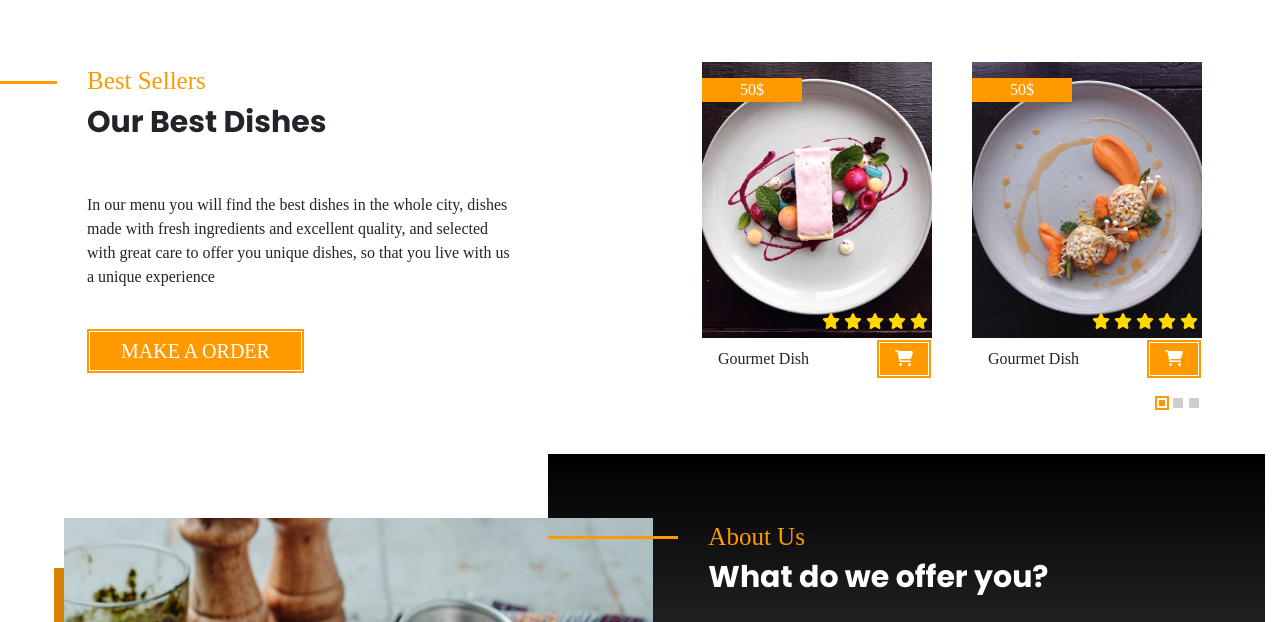
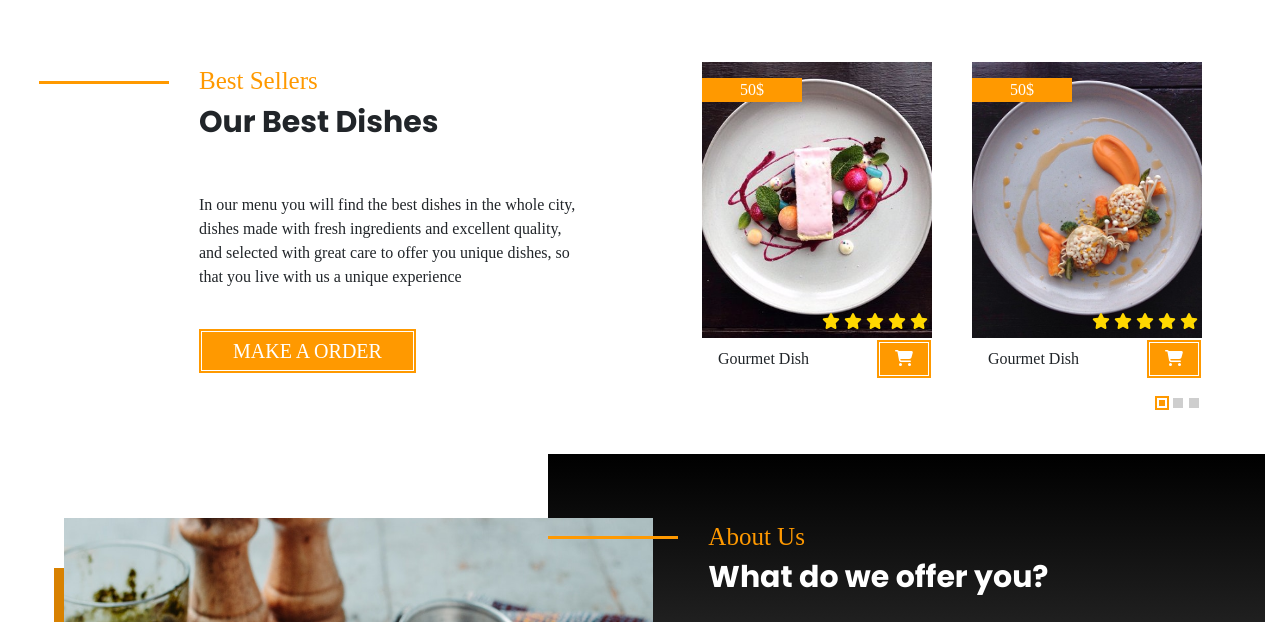
Before and after one commit to hetziel/Bootcamp-strive, a plain HTML site: page index.html in a window 1280 px wide. Shown: the part 802-1424 px from the top of the page. Drawn offline with nearby package versions, Linux system fonts and the light colour scheme; a web font is replaced by a local one.

Commit message:
Correcion alineacion cards

```diff
--- a/assets/css/section-best-sellers.css
+++ b/assets/css/section-best-sellers.css
@@ -82,6 +82,11 @@
 
 }
 
+.app-container {
+    padding-right: 15px;
+    padding-left: 15px;
+}
+
 @media (max-width: 767px) {
     #best-sellers .app-dish-card {
         max-width: 100%;
@@ -91,4 +96,14 @@
     #carousel-dishes .owl-dots {
         justify-content: center;
     }
+
+    .app-container {
+        margin-left: 0;
+    }
 }
+
+@media (min-width: 992px) {
+    .app-container {
+        margin-left: 7rem;
+    }
+}
--- a/index.html
+++ b/index.html
@@ -194,7 +194,7 @@
     </section>
 
     <section id="best-sellers" class="text-md-left text-center">
-        <div class="container-fluid">
+        <div class="app-container">
             <div class="row mx-md-5">
                 <div class="col-12 col-md-5 px-4">
                     <div class="app-title">
```
